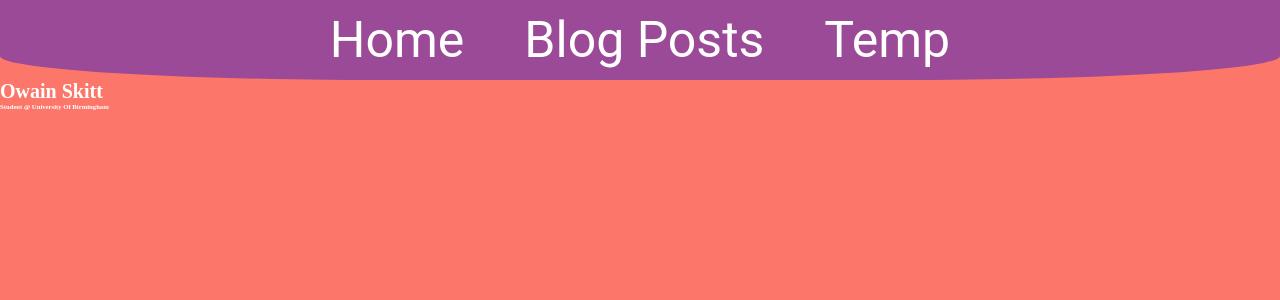
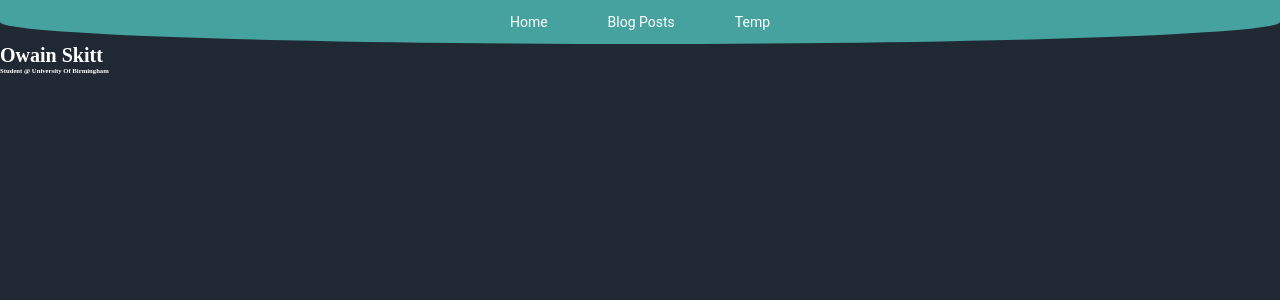
Before and after one commit to OWAINEDWARDS/Django-Bridging-Coursework, a Django app: page / in a window 1280 px wide. Shown: the top 300 px of the page. Run offline with Django 3.2, Linux system fonts and the light colour scheme; some libraries are stand-ins or nearby versions.

Commit message:
Slight Changes

```diff
--- a/blog/static/css/base.css
+++ b/blog/static/css/base.css
@@ -8,12 +8,14 @@ html{
   font-size: 10px;
   font-family: 'Roboto' sans-serif;
   color: #ffffff;
+
+  background-color: #1F2833;
 }
 
 body{
 
-  background-color: #FC766AFF;
-  background-size: cover;
+  /* background: linear-gradient(to top right, #5e1b9d, #00d4ff);
+  background-size: auto; */
 }
 
 a{
@@ -25,18 +27,3 @@ p{
   font-size: 1.8rem;
   font-weight: 300;
 }
-
-img{
-  width: 100%;
-}
-
-.bar{
-  background: linear-gradient(to bottom, #ff3300 0%, #F9A12EFF 100%);
-  width: 100%;
-  height: 4px;
-  border-radius: .8rem;
-  cursor: pointer;
-}
-.menu-toggle:checked{
-  color: black;
-}
--- a/blog/static/css/navbar.css
+++ b/blog/static/css/navbar.css
@@ -4,11 +4,11 @@
   justify-content: center;
   align-items: center;
   width: 100%;
-  height: 10vh;
-
-  background-color: #9B4A97FF;
-  border-bottom-right-radius: 30%;
-  border-bottom-left-radius: 30%;
+  height: 5.5vh;
+  background-color: #45A29E;
+  /* background: linear-gradient(to top right, #5e1b9d, #00d4ff); */
+  border-bottom-right-radius: 50%;
+  border-bottom-left-radius: 50%;
 
 }
 
@@ -18,7 +18,7 @@ li{
 }
 .nav-link{
   font-family: 'Roboto', sans-serif;
-  font-size: 5rem;
+  font-size: 1.4rem;
   padding: 1rem;
 }
 
@@ -53,11 +53,11 @@ li{
    color: #ffffff;
  }
 
- body{
+ /* body{
 
    background-color: #FC766AFF;
    background-size: cover;
- }
+ } */
 
  a{
    text-decoration: none;
--- a/blog/templates/blog/post_list.html
+++ b/blog/templates/blog/post_list.html
@@ -7,7 +7,7 @@
         <p>published: {{post.published_date}} </p>
       </div>
       <h2><a href="{% url 'post_detail' pk=post.pk %}">{{ post.title }}</a></h2>
-      <p>{{ post.text|linebreaksbr}}</p>
+      <p2>{{ post.text|linebreaksbr}}</p2>
     </div>
   {% endfor %}
 {% endblock %}
```
Also changed, not shown: blog/static/css/blog.css (+10 -21 lines).
